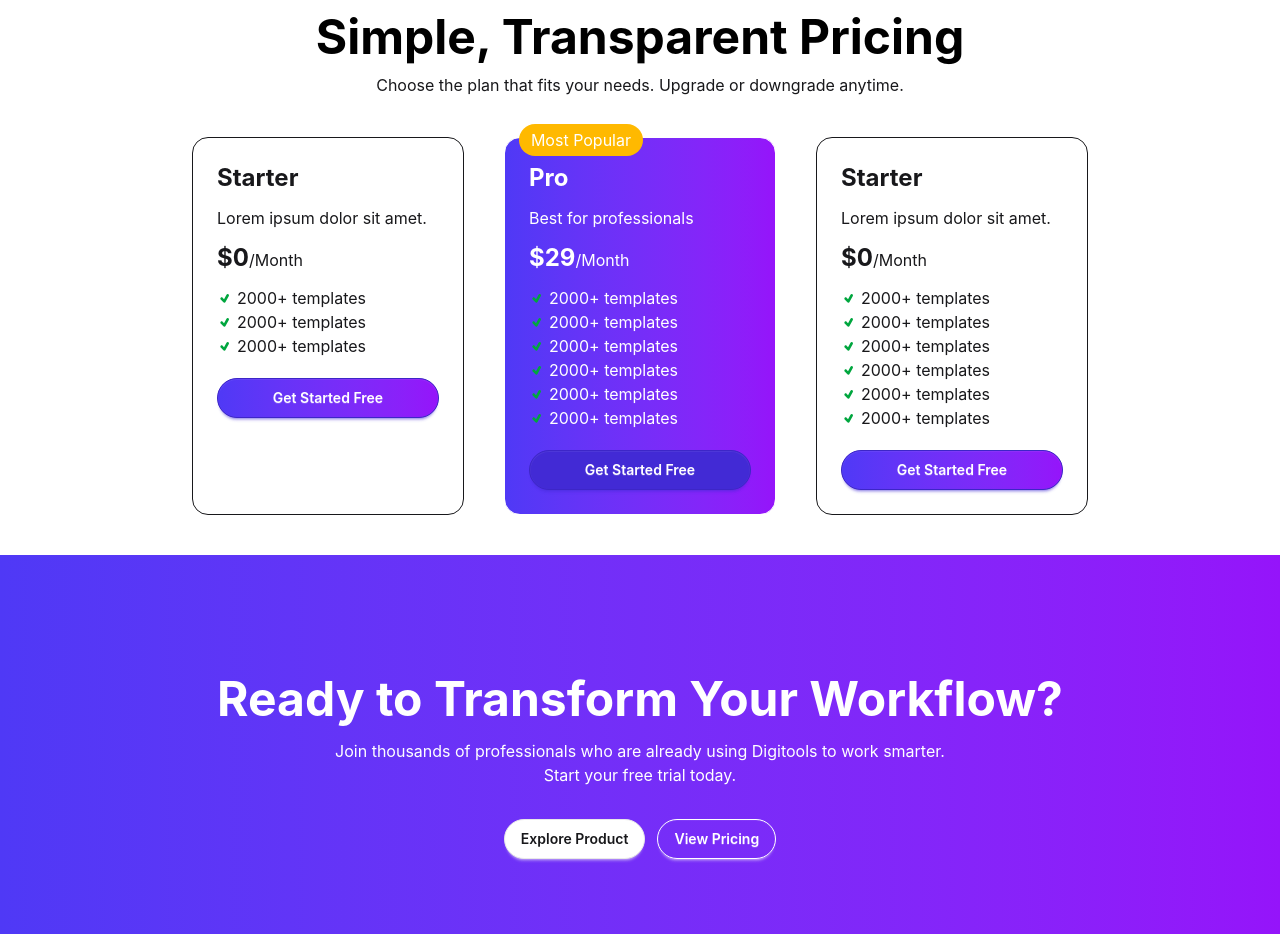
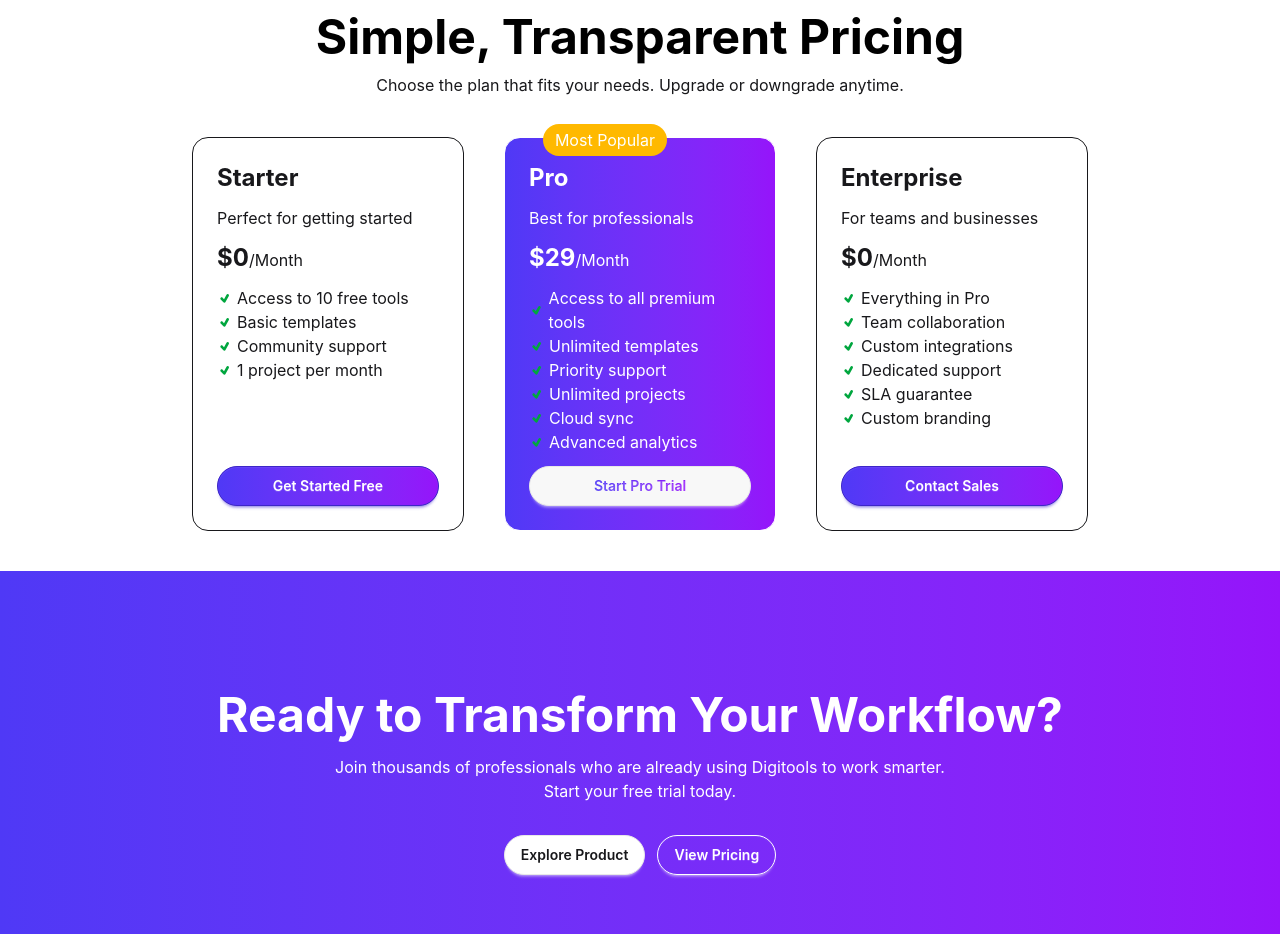
Before and after one commit to ShahidullahBD/assignment-6-by-shahidullah, a React (Vite) app: page / in a window 1280 px wide. Shown: the part 3980-4914 px from the top of the page. Built offline with nearby package versions, Linux system fonts and the light colour scheme.

Commit message:
pricing section text uptade

```diff
--- a/src/Components/PricingSection/PricingSection.jsx
+++ b/src/Components/PricingSection/PricingSection.jsx
@@ -4,6 +4,7 @@ import { TiTick } from 'react-icons/ti';
 const PricingSection = () => {
 
     const bgLinear = 'bg-linear-to-r from-[#4F39F6] to-[#9514FA]';
+    const textLinear = 'bg-linear-to-r from-[#4F39F6] to-[#9514FA] text text-transparent bg-clip-text';
 
     return (
         <div className='w-[70%] mx-auto'>
@@ -12,90 +13,95 @@ const PricingSection = () => {
                 <p className='mb-5'>Choose the plan that fits your needs. Upgrade or downgrade anytime.</p>
             </div>
             <div className='grid grid-cols-1 lg:grid-cols-3 gap-10 my-10'>
-                <div className='p-6 border rounded-2xl space-y-3 relative'>
+                <div className='flex flex-col p-6 border rounded-2xl space-y-3 relative'>
                     <h3 className='text-2xl font-bold'>Starter</h3>
-                    <p>Lorem ipsum dolor sit amet.</p>
+                    <p>Perfect for getting started</p>
                     <p><span className='text-2xl font-bold'>$0</span>/Month</p>
                     <div>
                         <div className='flex items-center gap-1'>
                             <TiTick className='text-green-600'></TiTick>
-                            <p>2000+ templates</p>
+                            <p>Access to 10 free tools</p>
                         </div>
                         <div className='flex items-center gap-1'>
                             <TiTick className='text-green-600'></TiTick>
-                            <p>2000+ templates</p>
+                            <p>Basic templates</p>
                         </div>
                         <div className='flex items-center gap-1'>
                             <TiTick className='text-green-600'></TiTick>
-                            <p>2000+ templates</p>
+                            <p>Community support</p>
+                        </div>
+                        <div className='flex items-center gap-1'>
+                            <TiTick className='text-green-600'></TiTick>
+                            <p>1 project per month</p>
                         </div>
                     </div>
-                    <button className={`${bgLinear} btn btn-primary w-full rounded-full mt-2 text-white`}>Get Started Free</button>
+                    <button className={`${bgLinear} btn btn-primary w-full rounded-full text-white mt-auto`}>Get Started Free</button>
                 </div>
-                <div className={`${bgLinear} p-6 border rounded-2xl space-y-3 relative text-white`}>
-                    <p className='absolute -top-3.5 right-33 px-3 py-1 bg-amber-400 rounded-full'>Most Popular</p>
+                <div className={`${bgLinear} p-6 border rounded-2xl space-y-3 relative text-white flex flex-col`}>
+                    <p className='absolute -top-3.5 right-27 px-3 py-1 bg-amber-400 rounded-full'>Most Popular</p>
                     <h3 className='text-2xl font-bold'>Pro</h3>
                     <p>Best for professionals</p>
                     <p><span className='text-2xl font-bold'>$29</span>/Month</p>
                     <div>
                         <div className='flex items-center gap-1'>
                             <TiTick className='text-green-600'></TiTick>
-                            <p>2000+ templates</p>
+                            <p>Access to all premium tools</p>
                         </div>
                         <div className='flex items-center gap-1'>
                             <TiTick className='text-green-600'></TiTick>
-                            <p>2000+ templates</p>
+                            <p>Unlimited templates</p>
                         </div>
                         <div className='flex items-center gap-1'>
                             <TiTick className='text-green-600'></TiTick>
-                            <p>2000+ templates</p>
+                            <p>Priority support</p>
                         </div>
                         <div className='flex items-center gap-1'>
                             <TiTick className='text-green-600'></TiTick>
-                            <p>2000+ templates</p>
+                            <p>Unlimited projects</p>
                         </div>
                         <div className='flex items-center gap-1'>
                             <TiTick className='text-green-600'></TiTick>
-                            <p>2000+ templates</p>
+                            <p>Cloud sync</p>
                         </div>
                         <div className='flex items-center gap-1'>
                             <TiTick className='text-green-600'></TiTick>
-                            <p>2000+ templates</p>
+                            <p>Advanced analytics</p>
                         </div>
                     </div>
-                    <button className={`btn btn-primary w-full rounded-full mt-2 text-white`}>Get Started Free</button>
+                    <button className={`btn w-full rounded-full text-blue-800 mt-auto`}>
+                        <span className={`${textLinear}`}>Start Pro Trial</span> </button>
                 </div>
-                <div className='p-6 border rounded-2xl space-y-3 relative'>
-                    <h3 className='text-2xl font-bold'>Starter</h3>
-                    <p>Lorem ipsum dolor sit amet.</p>
+                <div className='flex flex-col p-6 border rounded-2xl space-y-3 relative'>
+                    <h3 className='text-2xl font-bold'>Enterprise</h3>
+                    <p>For teams and businesses</p>
                     <p><span className='text-2xl font-bold'>$0</span>/Month</p>
                     <div>
                         <div className='flex items-center gap-1'>
                             <TiTick className='text-green-600'></TiTick>
-                            <p>2000+ templates</p>
+                            <p>Everything in Pro</p>
                         </div>
                         <div className='flex items-center gap-1'>
                             <TiTick className='text-green-600'></TiTick>
-                            <p>2000+ templates</p>
+                            <p>Team collaboration</p>
                         </div>
                         <div className='flex items-center gap-1'>
                             <TiTick className='text-green-600'></TiTick>
-                            <p>2000+ templates</p>
+                            <p>Custom integrations</p>
                         </div>
                         <div className='flex items-center gap-1'>
                             <TiTick className='text-green-600'></TiTick>
-                            <p>2000+ templates</p>
+                            <p>Dedicated support</p>
                         </div>
                         <div className='flex items-center gap-1'>
                             <TiTick className='text-green-600'></TiTick>
-                            <p>2000+ templates</p>
+                            <p>SLA guarantee</p>
                         </div>
                         <div className='flex items-center gap-1'>
                             <TiTick className='text-green-600'></TiTick>
-                            <p>2000+ templates</p>
+                            <p>Custom branding</p>
                         </div>
                     </div>
-                    <button className={`${bgLinear} btn btn-primary w-full rounded-full mt-2 text-white`}>Get Started Free</button>
+                    <button className={`${bgLinear} btn btn-primary w-full rounded-full mt-auto text-white`}>Contact Sales</button>
                 </div>
             </div>
         </div>
```
